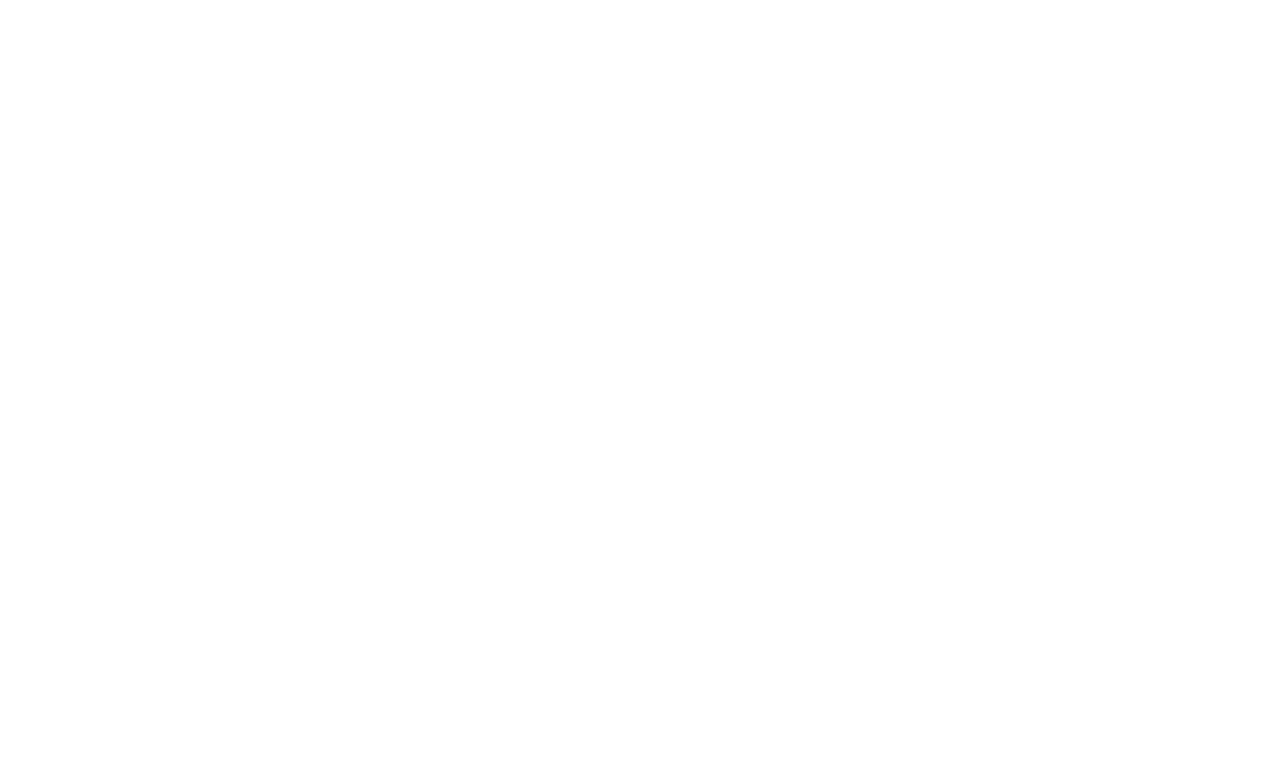
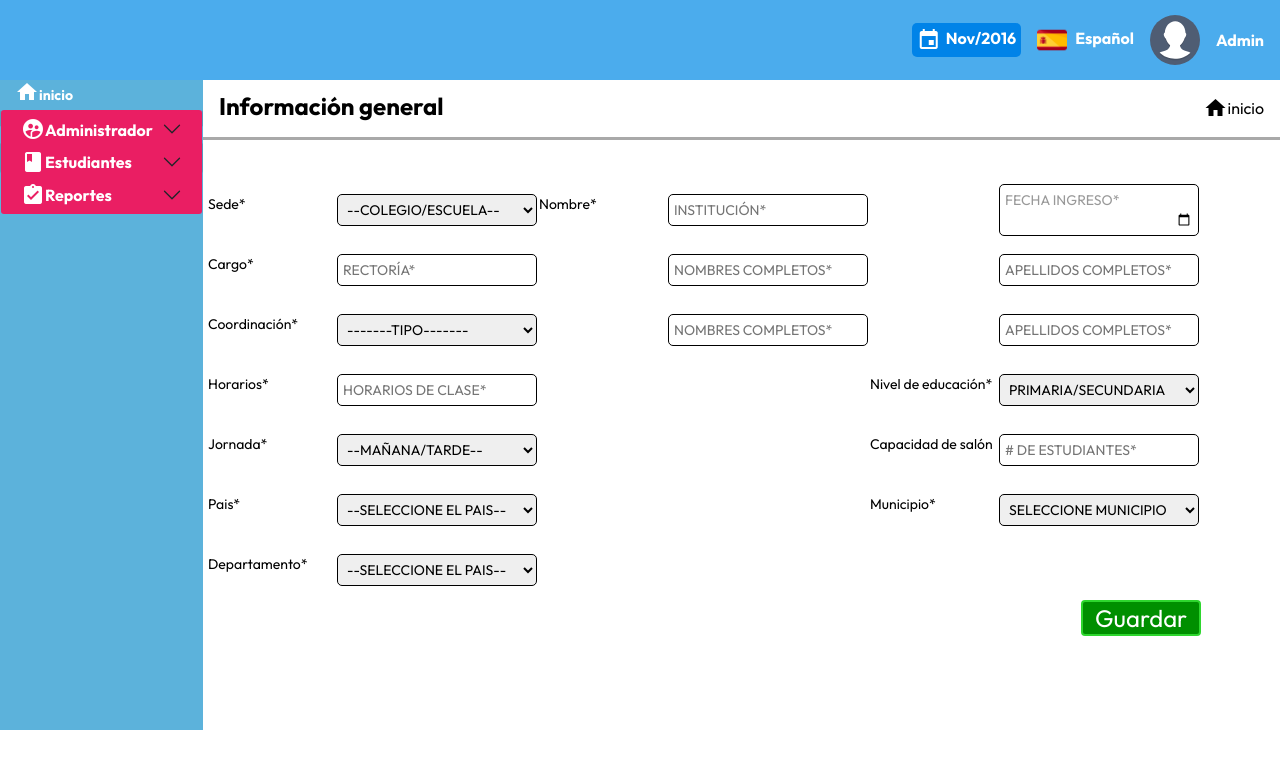
Before and after one commit to Yonfaver23/Cliente-Student, an Angular app: page /admin/panel/home in a window 1280 px wide. Before the commit this address led to /. Shown: the top 768 px of the page. Built offline with nearby package versions, Linux system fonts and the light colour scheme.

Commit message:
formulariodatosgenerales

```diff
--- a/package.json
+++ b/package.json
@@ -21,10 +21,10 @@
     "@angular/platform-browser-dynamic": "~13.0.0",
     "@angular/router": "~13.0.0",
     "@ng-bootstrap/ng-bootstrap": "^12.0.0-beta.4",
+    "@popperjs/core": "^2.10.2",
     "rxjs": "~7.4.0",
-    "tslib": "^2.3.0",
-    "zone.js": "~0.11.4",
-    "@popperjs/core": "^2.10.2"
+    "tslib": "^2.3.1",
+    "zone.js": "~0.11.4"
   },
   "devDependencies": {
     "@angular-devkit/build-angular": "~13.0.1",
--- a/src/app/app.module.ts
+++ b/src/app/app.module.ts
@@ -16,6 +16,7 @@ import { CdkAccordionModule } from "@angular/cdk/accordion";
 import { MatSliderModule } from "@angular/material/slider";
 import { MatIconModule } from "@angular/material/icon";
 import { GenerarReporteComponent } from "./components/pages/generar-reporte/generar-reporte.component";
+import { AdminHomeComponent } from './components/pages/admin-home/admin-home.component';
 
 @NgModule({
   declarations: [
@@ -28,6 +29,7 @@ import { GenerarReporteComponent } from "./components/pages/generar-reporte/gene
     NavBarAdminComponent,
     HeaderAdminComponent,
     GenerarReporteComponent,
+    AdminHomeComponent,
   ],
   imports: [
     BrowserModule,
--- a/src/app/components/nav-bar-admin/nav-bar-admin.component.html
+++ b/src/app/components/nav-bar-admin/nav-bar-admin.component.html
@@ -1,11 +1,11 @@
 <div class="menu-lateral-izquierdo">
   <div class="accordion" id="accordionPanelsStayOpenExample">
-    <mat-icon
+    <a routerLink="/admin/panel/home"> <mat-icon
       aria-hidden="false"
       aria-label="Example home icon"
       class="home-icon-uno"
       >home</mat-icon
-    ><b class="texto-home-uno">inicio</b>
+    ><b class="texto-home-uno">inicio</b></a>
 
     <div class="accordion-item acordion-item-editado">
       <h2 class="accordion-header" id="panelsStayOpen-headingTwo">
--- /dev/null
+++ b/src/app/components/pages/admin-home/admin-home.component.css
@@ -0,0 +1,138 @@
+@import url("../../../../styles.css");
+.main-admin {
+  display: flex;
+  flex-direction: row;
+}
+.flex {
+  display: flex;
+}
+.form-main {
+  width: 100%;
+  height: 60px;
+  border-bottom: 3px solid rgb(169, 169, 169);
+}
+
+h3 {
+  padding: 1rem;
+  font: var(--font2);
+  display: flex;
+  justify-content: space-between;
+}
+.rute {
+  /* border: 1px solid blue; */
+  display: flex;
+  align-items: center;
+}
+h3 p {
+  font: var(--fontRute);
+}
+.formulario {
+  padding: 1rem;
+}
+.input-forum {
+  display: flex;
+  flex-wrap: wrap;
+  gap: 30px;
+}
+input[type="date"]::before {
+  color: #999999;
+  content: attr(placeholder);
+}
+input[type="date"] {
+  color: #ffffff;
+}
+input[type="date"]:focus,
+input[type="date"]:valid {
+  color: #666666;
+}
+input[type="date"]:focus::before,
+input[type="date"]:valid::before {
+  content: "" !important;
+}
+.option {
+  display: flex;
+  justify-content: space-between;
+  margin-top: 2rem;
+
+  align-items: center;
+}
+textarea {
+  height: 100%;
+}
+.huella {
+  display: flex;
+
+  align-items: flex-end;
+  gap: 1rem;
+}
+
+.btn {
+  border: 1px solid red;
+  font: var(--fontButton);
+  color: white;
+}
+.btn:hover {
+  opacity: 0.8;
+}
+.btn.limpiar {
+  border: 2px solid rgb(135, 135, 255);
+  background-color: rgb(62, 100, 255);
+}
+.btn.guardar {
+  border: 2px solid rgb(46, 214, 46);
+  background-color: rgb(0, 143, 0);
+}
+
+input,
+select {
+  /* border: 1px solid blue; */
+  width: 200px;
+  padding: 5px;
+  border-radius: 5px;
+  border: 1px solid black;
+}
+.table {
+  margin-top: 3rem;
+
+  display: flex;
+  flex-direction: column;
+}
+.table-student th {
+  background-color: blue;
+  color: white;
+}
+tbody tr:nth-child(even) {
+  background-color: rgb(130, 190, 255);
+}
+.opciones {
+  display: flex;
+  justify-content: space-between;
+  align-items: center;
+}
+.img-icon img {
+  width: 4rem;
+}
+.img-icon img:hover {
+  opacity: 0.8;
+  cursor: pointer;
+}
+
+.btn.registrar {
+  display: flex;
+  border: 2px solid rgb(46, 214, 46);
+  background-color: rgb(0, 143, 0);
+  text-align: center;
+  gap: 5px;
+}
+td{
+    height: 60px;
+    width: 210px;
+}
+input{
+    position: relative;
+    float: right;
+}
+select{
+    position: relative;
+    float: right;
+}
--- /dev/null
+++ b/src/app/components/pages/admin-home/admin-home.component.html
@@ -0,0 +1,85 @@
+<app-header-admin></app-header-admin>
+<div class="flex">
+  <div>
+    <app-nav-bar-admin></app-nav-bar-admin>
+  </div>
+  <div class="main-admin">
+    <div class="panel">
+      <div class="form-main">
+        <div>
+          <h3>
+            Información general
+
+            <p class="rute">
+              <span class="material-icons"> home </span>inicio
+            </p>
+          </h3>
+        </div>
+        <div class="formulario">
+            <div class="row">
+
+                <table style="    width: 993px;"class="tftable" border="0">
+
+                    <tr><td><a   style="  position: inherit; top: 5px;">
+                    Sede* </a> <select id="sel_sede"  name="" class="">
+                        <option value="">--COLEGIO/ESCUELA--</option>
+                        <option value="COLEGIO">COLEGIO</option>
+                        <option value="ESCUELA">ESCUELA</option>
+                      </select></td><td>
+                          <a>Nombre*</a>
+                          <input type="txt_nombreInstititucion" placeholder="INSTITUCIÓN*">
+                      </td><td>  <input id="txt_fechaIngreso"type="date" placeholder="FECHA INGRESO*" required /></td></tr>
+                    <tr><td><a>Cargo*</a><input id="txt_cargoRectoria" type="text" placeholder="RECTORÍA*"></td>
+                        <td><input type="txt_nombreRector" placeholder="NOMBRES COMPLETOS*"></td>
+                        <td><input type="text" id="txt_rectorApellidos" placeholder="APELLIDOS COMPLETOS*"></td>
+                    </tr>
+                    <tr><td><a >Coordinación*</a>
+                        <select id="sel_cordinacion" name="" class="">
+                        <option value="">-------TIPO-------</option>
+                        <option value="ACADEMICO">ACADEMICO</option>
+                        <option value="CONVIVENCIA">CONVIVENCIA</option>
+                        <option value="DISCIPLINA">DISPCIPLINA</option>
+                    </select></td>
+                        <td><input type="txt_nombreCoordinar" placeholder="NOMBRES COMPLETOS*"></td>
+                        <td><input type="text" id="txt_coordinadorApellidos" placeholder="APELLIDOS COMPLETOS*"></td></tr>
+                    <tr><td><a>Horarios*</a><input id="txt_horario" placeholder="HORARIOS DE CLASE*"></td>
+                        <td><!--Row:4 Cell:2--></td>
+                        <td><a >Nivel de educación*</a>
+                            <select id="sel_educacion"  name="" class="">
+                                <option value="">PRIMARIA/SECUNDARIA</option>
+                                <option value="PRIMARIA">PRIMARIA</option>
+                                <option value="SECUNDARIA">SECUNDARIA</option></select>
+                        </td></tr>
+                    <tr><td><a>Jornada*</a>
+                        <select id="sel_jornada"  name="" class="">
+                        <option value="">--MAÑANA/TARDE--</option>
+                        <option value="ACADEMICO">MAÑANA</option>
+                        <option value="CONVIVENCIA">TARDE</option></select> </td>
+                        <td><!--Row:5 Cell:2--></td>
+                        <td><a >Capacidad de salón</a><input type="text" placeholder="# DE ESTUDIANTES*"></td></tr>
+                    <tr><td><a>Pais*</a>
+                        <select id="sel_pais"  name="" class="">
+                        <option value="">--SELECCIONE EL PAIS--</option>
+                   </select> </td>
+                   <td><!--Row:6 Cell:2--></td>
+                   <td><a>Municipio*</a>
+                    <select id="sel_municipio"  name="" class="">
+                    <option value="">SELECCIONE MUNICIPIO</option>
+               </select></td></tr>
+                    <tr><td><a>Departamento*</a>
+                        <select class="sel_pais" name="" class="">
+                        <option value="">--SELECCIONE EL PAIS--</option>
+                   </select> </td><td><!--Row:7 Cell:2--></td><td><!--Row:7 Cell:3--></td></tr>
+                    </table>
+                    <div>
+                        <button style="margin-left: 862px;"class="btn guardar">Guardar</button>
+                      </div>
+
+
+
+
+        </div>
+      </div>
+    </div>
+  </div>
+</div>
--- /dev/null
+++ b/src/app/components/pages/admin-home/admin-home.component.ts
@@ -0,0 +1,15 @@
+import { Component, OnInit } from '@angular/core';
+
+@Component({
+  selector: 'app-admin-home',
+  templateUrl: './admin-home.component.html',
+  styleUrls: ['./admin-home.component.css']
+})
+export class AdminHomeComponent implements OnInit {
+
+  constructor() { }
+
+  ngOnInit(): void {
+  }
+
+}
```
Also changed, not shown: src/app/app-routing.module.ts (+6 -1 lines), 2 other files (tests, documents, lock files or other folders).
